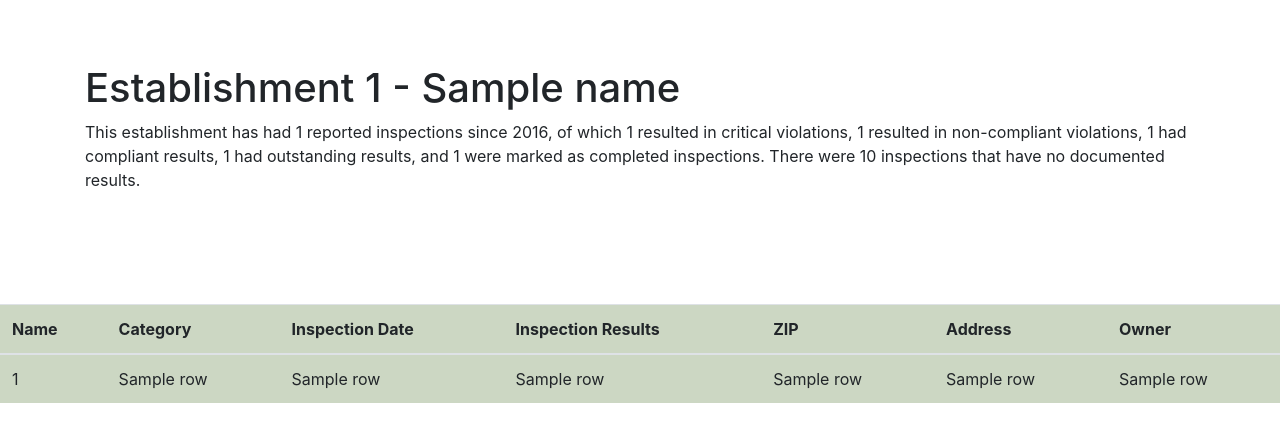
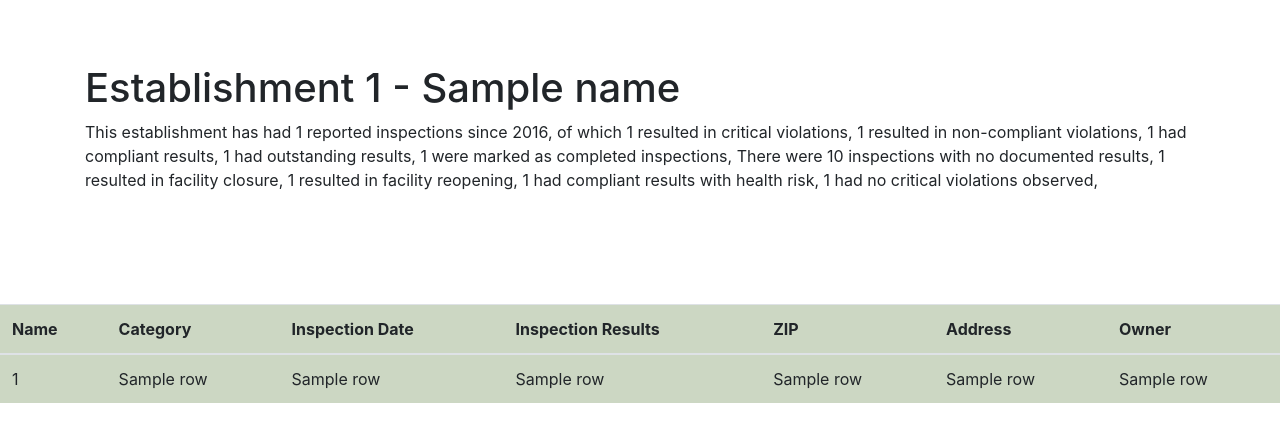
Before and after one commit to Vstavish/final-project-Vstavish, a Flask app: template templates/establishment.html in a window 1280 px wide. Shown: the part 56-488 px from the top of the page. Run offline with Flask 3, Linux system fonts and the light colour scheme; the template is opened without the code that fills it: most values are stand-ins (such as "Sample title", 1, 10 or a date in 2020); some libraries are stand-ins or nearby versions.

Commit message:
inspection breakdown

```diff
--- a/app.py
+++ b/app.py
@@ -117,7 +117,11 @@ def establishment(establishment_id):
         num_outstanding = sum('compliance schedule - outstanding' in r[3].lower() for r in rows)
         num_completed = sum('compliance schedule - completed' in r[3].lower() for r in rows)
         null_results = sum('----' in r[3].lower() for r in rows)
-        return render_template('establishment.html', establishment_id=establishment_id, name=name, category=category, rows=rows, zip_code=zip_code, address=address, owner=owner, num_inspections=num_inspections, num_critical_violations=num_critical_violations, num_compliant=num_compliant, num_non_compliant=num_non_compliant, null_results=null_results)
+        num_closed = sum('facility closed' in r[3].lower() for r in rows)
+        num_reopened = sum('facility reopened' in r[3].lower() for r in rows)
+        num_compliant_health_risk = sum('compliant - health risk' in r[3].lower() for r in rows)
+        num_no_critical_violations = sum('no critical violations observed' in r[3].lower() for r in rows)
+        return render_template('establishment.html', establishment_id=establishment_id, name=name, category=category, rows=rows, zip_code=zip_code, address=address, owner=owner, num_inspections=num_inspections, num_critical_violations=num_critical_violations, num_compliant=num_compliant, num_non_compliant=num_non_compliant, null_results=null_results, num_outstanding=num_outstanding, num_completed=num_completed, num_no_critical_violations=num_no_critical_violations, num_compliant_health_risk=num_compliant_health_risk, num_reopened=num_reopened, num_closed=num_closed)
 
 @app.route("/violations")
 def violations():
--- a/templates/establishment.html
+++ b/templates/establishment.html
@@ -53,17 +53,57 @@
                 <h1>Establishment {{ establishment_id }} - {{ name }}</h1>
                 <p>
                     This establishment has had {{ num_inspections }} reported inspections since 2016, of which
-                    {% if num_critical_violations == 0 %}
-                        zero resulted in critical violations,
+                    {% if num_critical_violations > 0 %}
+                      {{ num_critical_violations }} resulted in critical violations,
                     {% else %}
-                        {{ num_critical_violations }} resulted in critical violations,
+                      0 resulted in critical violations,
                     {% endif %}
-                    {{ num_non_compliant }} resulted in non-compliant violations,
-                    {{ num_compliant }} had compliant results,
-                    {{ num_outstanding }} had outstanding results,
-                    and {{ num_completed }} were marked as completed inspections.
-                    There were {{ null_results }} inspections that have no documented results.
-                </p>
+                    {% if num_non_compliant > 0 %}
+                      {{ num_non_compliant }} resulted in non-compliant violations,
+                    {% else %}
+                      0 resulted in non-compliant violations,
+                    {% endif %}
+                    {% if num_compliant > 0 %}
+                      {{ num_compliant }} had compliant results,
+                    {% else %}
+                      0 had compliant results,
+                    {% endif %}
+                    {% if num_outstanding > 0 %}
+                      {{ num_outstanding }} had outstanding results,
+                    {% else %}
+                      0 had outstanding results,
+                    {% endif %}
+                    {% if num_completed > 0 %}
+                      {{ num_completed }} were marked as completed inspections,
+                    {% else %}
+                      0 were marked as completed inspections,
+                    {% endif %}
+                    {% if null_results > 0 %}
+                      There were {{ null_results }} inspections with no documented results,
+                    {% else %}
+                      There were 0 inspections with no documented results,
+                    {% endif %}
+                    {% if num_closed > 0 %}
+                      {{ num_closed }} resulted in facility closure,
+                    {% else %}
+                      0 resulted in facility closure,
+                    {% endif %}
+                    {% if num_reopened > 0 %}
+                      {{ num_reopened }} resulted in facility reopening,
+                    {% else %}
+                      0 resulted in facility reopening,
+                    {% endif %}
+                    {% if num_compliant_health_risk > 0 %}
+                      {{ num_compliant_health_risk }} had compliant results with health risk,
+                    {% else %}
+                       0 had compliant results with health risk,
+                    {% endif %}
+                    {% if num_no_critical_violations > 0 %}
+                      {{ num_no_critical_violations }} had no critical violations observed,
+                    {% else %}
+                      0 had no critical violations observed,
+                    {% endif %}
+                  </p>
             </div>
         </div>
         <div class="table-container">
--- a/templates/violations.html
+++ b/templates/violations.html
@@ -55,6 +55,8 @@
         </nav>
     <div class="container">
         <h1>Restaurants with 1 or more critical violations in the past 60 days</h1>
+        <br>
+        <br>
         <div class="table-container">
             <table class="table custom-table">
                 <thead>
```
Also changed, not shown: templates/data.html (+7 -11 lines).
